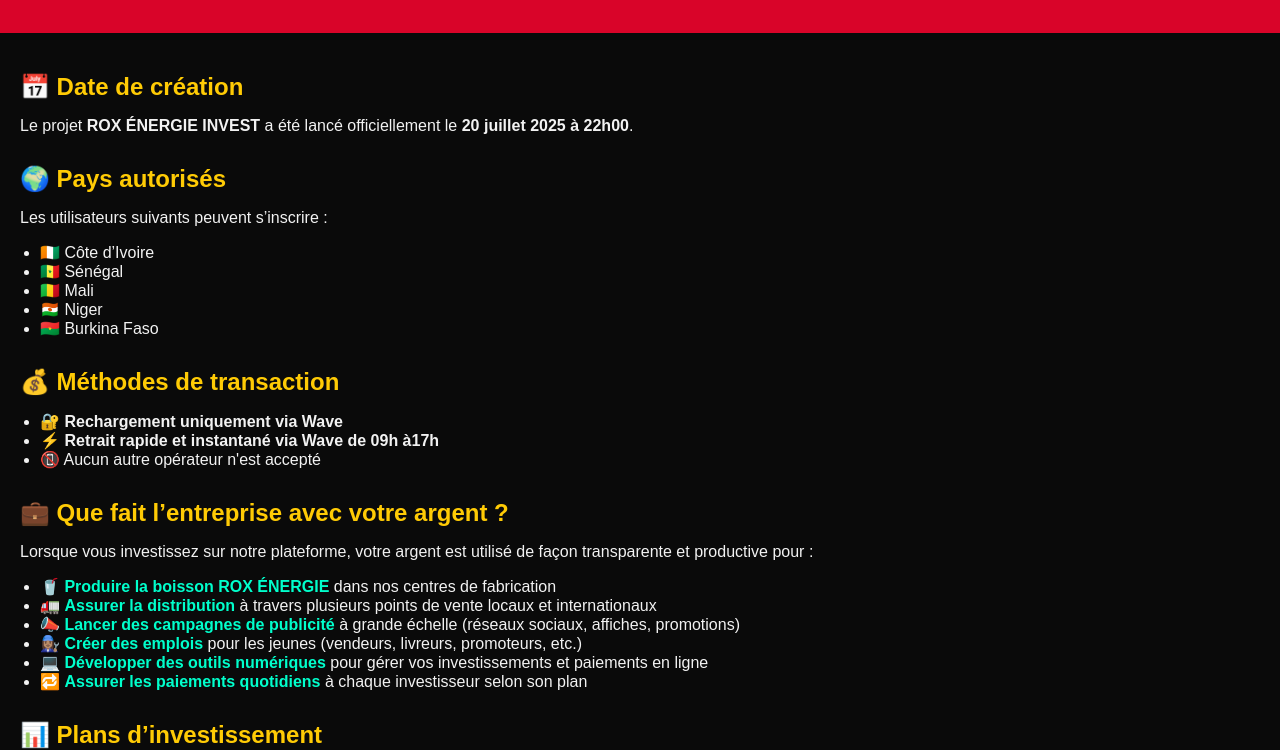
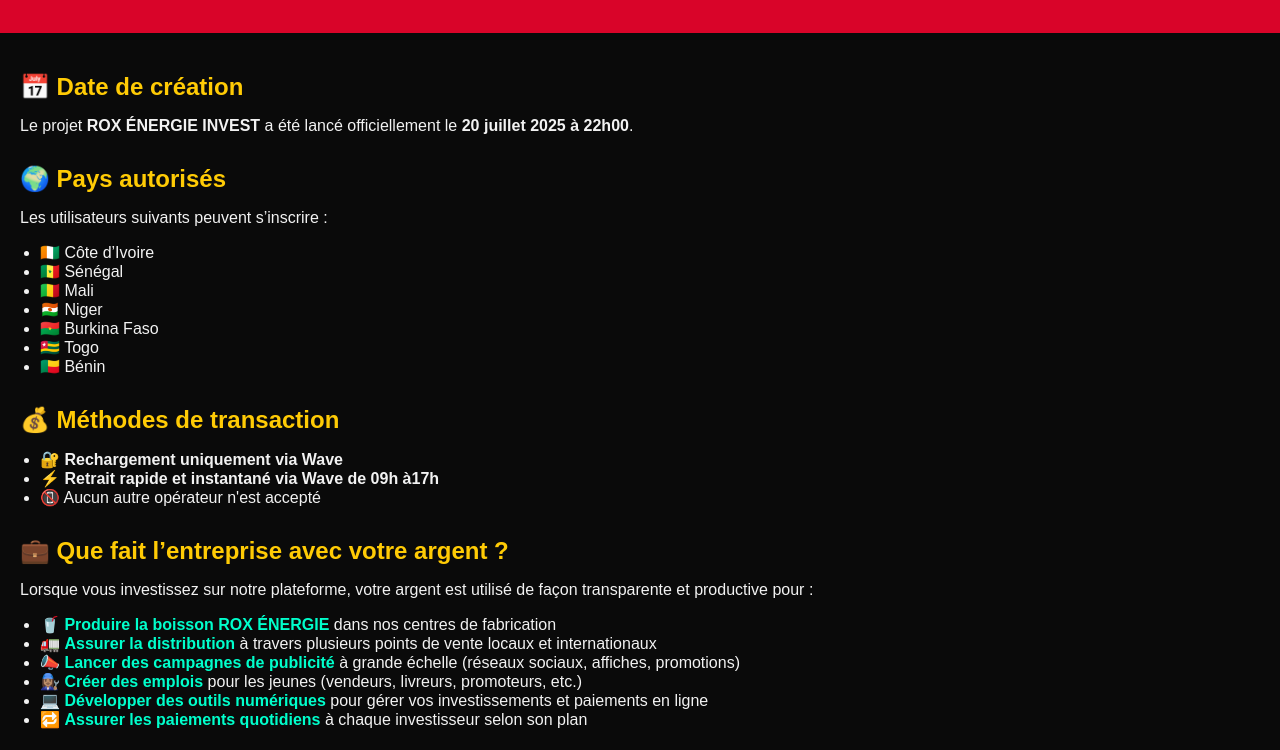
Before and after one commit to aboutir/Comment-l-entreprise-ROXE-NERGIE-fonctionne-, a plain HTML site: page index.html in a window 1280 px wide. Shown: the part 89-839 px from the top of the page. Drawn offline with Linux system fonts and the light colour scheme.

Commit message:
Update index.html

```diff
--- a/index.html
+++ b/index.html
@@ -81,6 +81,7 @@
       <p>Le projet <strong>ROX ÉNERGIE INVEST</strong> a été lancé officiellement le <strong>20 juillet 2025 à 22h00</strong>.</p>
     </div>
 
+
     <div class="section">
       <h2>🌍 Pays autorisés</h2>
       <p>Les utilisateurs suivants peuvent s’inscrire :</p>
@@ -90,9 +91,10 @@
         <li>🇲🇱 Mali</li>
         <li>🇳🇪 Niger</li>
         <li>🇧🇫 Burkina Faso</li>
+        <li>🇹🇬 Togo</li>
+        <li>🇧🇯 Bénin</li>
       </ul>
     </div>
-
     <div class="section">
       <h2>💰 Méthodes de transaction</h2>
       <ul>
```
